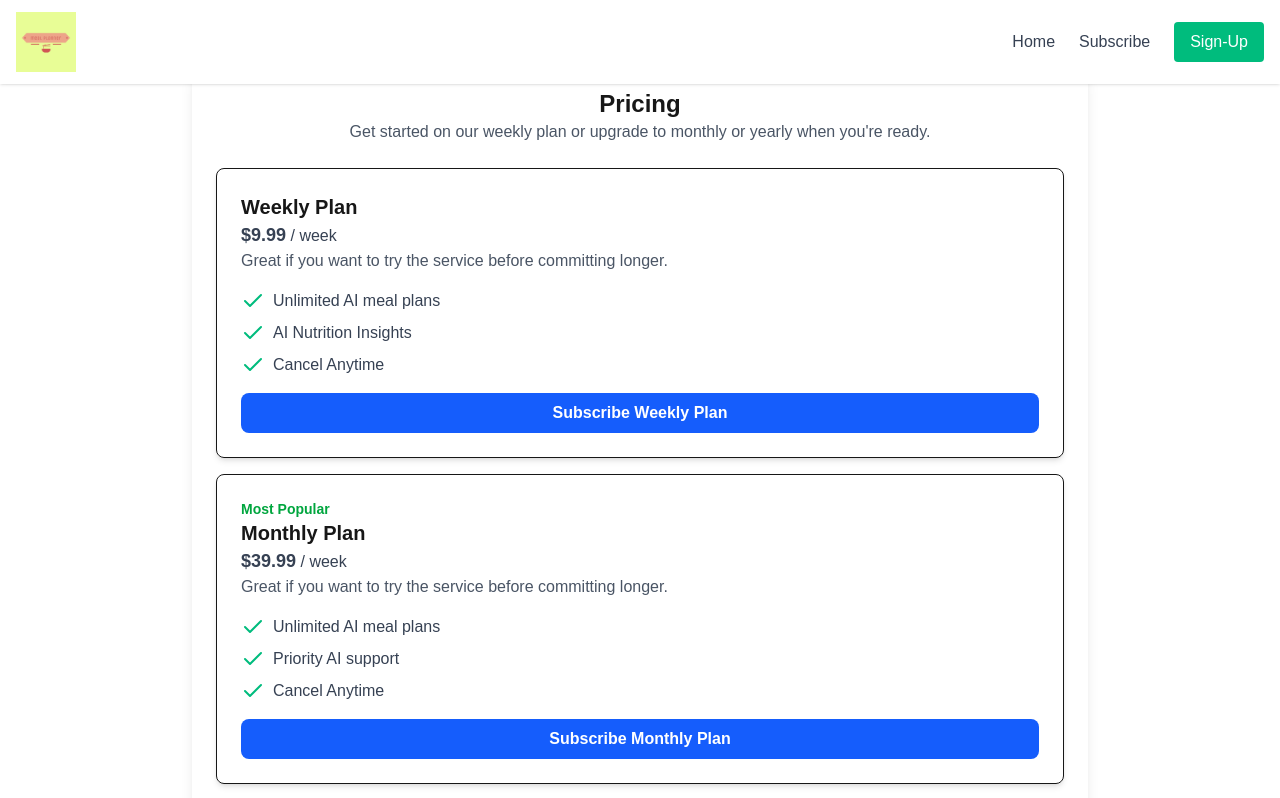
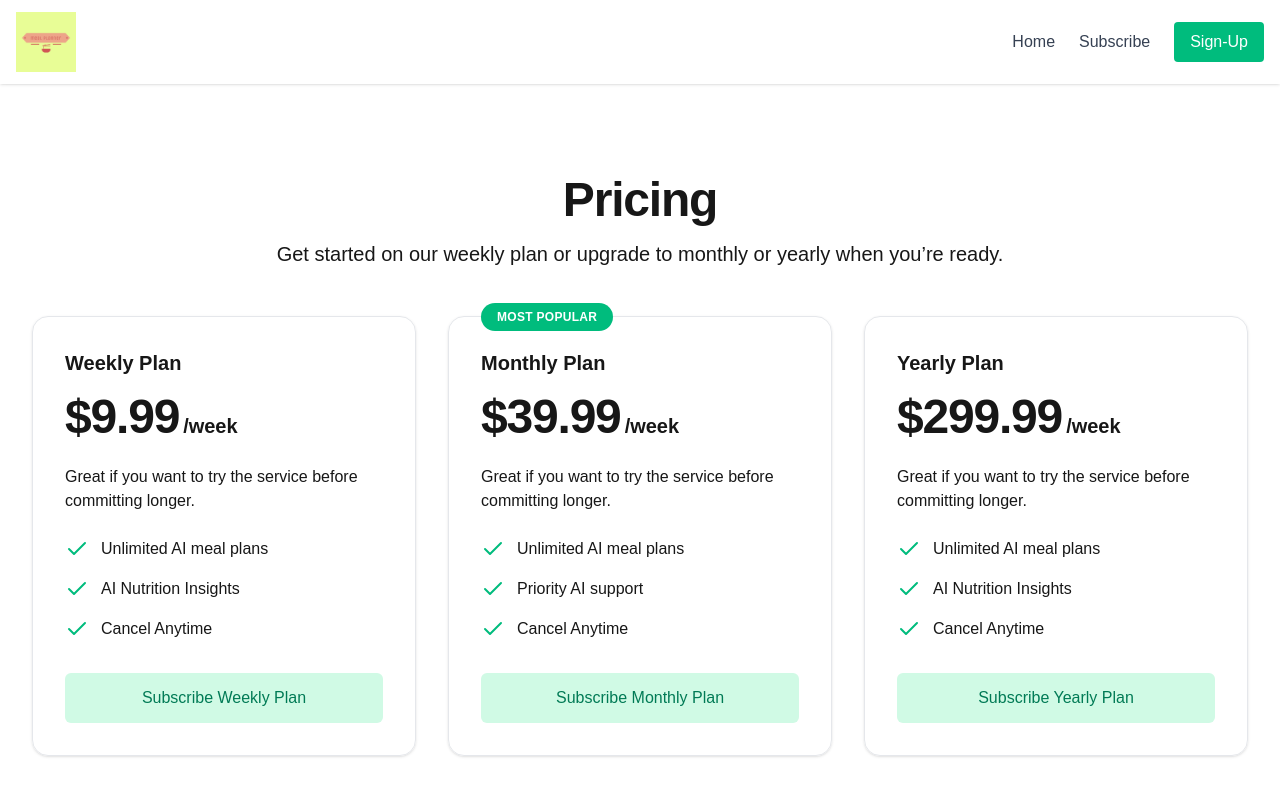
Before and after one commit to zganjei/ai-saas, a Next.js app: page /subscribe in a window 1280 px wide. Shown: the top 798 px of the page. Built offline with nearby package versions, Linux system fonts and the light colour scheme; no server answers.

Commit message:
subscribe page completed with tailwind css

```diff
--- a/app/subscribe/page.tsx
+++ b/app/subscribe/page.tsx
@@ -1,25 +1,36 @@
+// app/subscribe/page.tsx
 "use client";
 
-import { availablePlans } from "@/lib/plans";
-import { useMutation } from "@tanstack/react-query";
+import { useUser } from "@clerk/nextjs";
 import { useRouter } from "next/navigation";
-import { useUser } from "@clerk/nextjs";
-import toast, {Toaster} from 'react-hot-toast'
+import { useMutation, useQueryClient } from "@tanstack/react-query";
+import { availablePlans, Plan } from "@/lib/plans"; // Adjust the path based on your project structure
+import { useState } from "react";
+import toast, { Toaster } from "react-hot-toast"; // Optional: For better user feedback
 
+// Define the shape of the successful response
 type SubscribeResponse = {
   url: string;
 };
 
+// Define the shape of the error response
 type SubscribeError = {
   error: string;
 };
 
-async function subscribeToPlan(planType: string, userId: string, email: string): Promise<SubscribeResponse> {
-    const response = await fetch("/api/checkout", {
+// API call function to subscribe to a plan
+const subscribeToPlan = async ({
+  planType,
+  userId,
+  email,
+}: {
+  planType: string;
+  userId: string;
+  email: string;
+}): Promise<SubscribeResponse> => {
+  const res = await fetch("/api/checkout", {
     method: "POST",
-        headers: {
-            "Content-Type": "application/json",
-        },
+    headers: { "Content-Type": "application/json" },
     body: JSON.stringify({
       planType,
       userId,
@@ -27,67 +38,109 @@
     }),
   });
 
-    if (!response.ok) {
-        const errorData: SubscribeError = await response.json();
+  if (!res.ok) {
+    const errorData: SubscribeError = await res.json();
     throw new Error(errorData.error || "Something went wrong.");
   }
 
-    return response.json();
-}
+  const data: SubscribeResponse = await res.json();
+  return data;
+};
 
-export default function Subscribe() {
-    const { user } = useUser();
-    const router = useRouter();
+export default function SubscribePage() {
+  const { user } = useUser(); // Access the current user
+  const router = useRouter(); // Next.js router for navigation
+  const queryClient = useQueryClient();
+
   const userId = user?.id;
-    const email = user?.emailAddresses[0]?.emailAddress || "";
-    const { mutate, isPending } = useMutation<
-        SubscribeResponse,
-        SubscribeError,
-        { planType: string }
-    >({
+  const email = user?.emailAddresses?.[0]?.emailAddress || "";
+
+  // React Query's useMutation hook for handling the subscription process
+  const mutation = useMutation<SubscribeResponse, Error, { planType: string }>({
     mutationFn: async ({ planType }) => {
       if (!userId) {
         throw new Error("User not signed in.");
       }
-            return subscribeToPlan(planType, userId, email);
+
+      return subscribeToPlan({ planType, userId, email });
     },
-        onMutate:()=>{
-            toast.loading("Processing your subscription details....")
+    onMutate: () => {
+      // Optional: Show a loading toast or similar feedback
+      toast.loading("Processing your subscription...", { id: "subscribe" });
     },
     onSuccess: (data) => {
+      // Update the toast to success
+      toast.success("Redirecting to checkout!", { id: "subscribe" });
+      // Redirect to the Stripe Checkout URL
       window.location.href = data.url;
     },
     onError: (error) => {
-            toast.error("Something went wrong.")
+      // Update the toast to show an error
+      toast.error(error.message || "Something went wrong.", {
+        id: "subscribe",
+      });
     },
   });
 
-    function handleSubscribe(planType: string) {
+  // Handler for subscribing to a plan
+  const handleSubscribe = (planType: string) => {
     if (!userId) {
+      // Redirect to sign-up if the user is not signed in
       router.push("/sign-up");
       return;
     }
-        mutate({ planType });
-    }
+
+    // Trigger the mutation
+    mutation.mutate({ planType });
+  };
 
   return (
-        <div className="max-w-4xl mx-auto p-6 bg-white shadow-lg rounded-lg">
-            <Toaster /> {/* Ensure this is present in your component */}
-            <div className="text-center mb-6">
-                <h2 className="text-2xl font-bold">Pricing</h2>
-                <p className="text-gray-600">Get started on our weekly plan or upgrade to monthly or yearly when you're ready.</p>
+    <div className="px-4 py-8 sm:py-12 lg:py-16">
+      <Toaster position="top-right" /> {/* Optional: For toast notifications */}
+      {/* Section Header */}
+      <div>
+        <h2 className="text-3xl font-bold text-center mt-12 sm:text-5xl tracking-tight">
+          Pricing
+        </h2>
+        <p className="max-w-3xl mx-auto mt-4 text-xl text-center">
+          Get started on our weekly plan or upgrade to monthly or yearly when
+          you’re ready.
+        </p>
       </div>
+      {/* Cards Container */}
+      <div className="mt-12 container mx-auto space-y-12 lg:space-y-0 lg:grid lg:grid-cols-3 lg:gap-x-8">
+        {/* Map over availablePlans to render plan cards */}
         {availablePlans.map((plan, key) => (
-                <div key={key} className="border p-6 rounded-lg shadow-md mb-4">
-                    <div className="mb-4">
-                        {plan.isPopular && <p className="text-sm font-semibold text-green-600">Most Popular</p>}
+          <div
+            key={key}
+            className="
+              relative p-8
+              border border-gray-200 rounded-2xl shadow-sm
+              flex flex-col
+              hover:shadow-md hover:scale-[1.02]
+              transition-transform duration-200 ease-out
+            "
+          >
+            <div className="flex-1">
+              {/* Conditionally render "Most popular" label */}
+              {plan.isPopular && (
+                <p className="absolute top-0 py-1.5 px-4 bg-emerald-500 text-white rounded-full text-xs font-semibold uppercase tracking-wide transform -translate-y-1/2">
+                  Most popular
+                </p>
+              )}
               <h3 className="text-xl font-semibold">{plan.name}</h3>
-                        <p className="text-gray-700"><span className="text-lg font-bold">${plan.amount}</span> / {plan.interval}</p>
-                        <p className="text-gray-600">{plan.description}</p>
-                    </div>
-                    <ul className="mb-4 space-y-2">
-                        {plan.features.map((feature, key) => (
-                            <li key={key} className="flex items-center text-gray-700">
+              <p className="mt-4 flex items-baseline">
+                <span className="text-5xl font-extrabold tracking-tight">
+                  ${plan.amount}
+                </span>
+                <span className="ml-1 text-xl font-semibold">
+                  /{plan.interval}
+                </span>
+              </p>
+              <p className="mt-6">{plan.description}</p>
+              <ul role="list" className="mt-6 space-y-4">
+                {plan.features.map((feature, index) => (
+                  <li key={index} className="flex">
                     <svg
                       xmlns="http://www.w3.org/2000/svg"
                       width="24"
@@ -95,28 +148,33 @@
                       viewBox="0 0 24 24"
                       fill="none"
                       stroke="currentColor"
-                                    strokeWidth={2}
+                      strokeWidth="2"
                       strokeLinecap="round"
                       strokeLinejoin="round"
-                                    className="flex-shrink-0 w-6 h-6 text-emerald-500 mr-2"
+                      className="flex-shrink-0 w-6 h-6 text-emerald-500"
                     >
                       <polyline points="20 6 9 17 4 12" />
                     </svg>
-                                <span>{feature}</span>
+                    <span className="ml-3">{feature}</span>
                   </li>
                 ))}
               </ul>
+            </div>
+
             <button
+              className={`${
+                plan.interval === "month"
+                  ? "bg-emerald-500 text-white  hover:bg-emerald-600 "
+                  : "bg-emerald-100 text-emerald-700  hover:bg-emerald-200 "
+              }  mt-8 block w-full py-3 px-6 border border-transparent rounded-md text-center font-medium disabled:bg-gray-400 disabled:cursor-not-allowed`}
               onClick={() => handleSubscribe(plan.interval)}
-                        disabled={isPending}
-                        className={`w-full py-2 px-4 text-white font-semibold rounded-lg transition duration-300 ${
-    isPending ? "bg-gray-400 cursor-not-allowed" : "bg-blue-600 hover:bg-blue-700"
-                        }`}
+              disabled={mutation.isPending}
             >
-                        {isPending ? "Please wait..." : `Subscribe ${plan.name}`}
+              {mutation.isPending ? "Please wait..." : `Subscribe ${plan.name}`}
             </button>
           </div>
         ))}
       </div>
+    </div>
   );
 }
```
Lines whose indentation alone changed are shown as unchanged.
